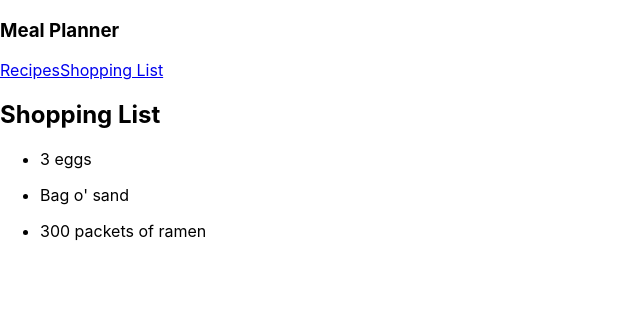
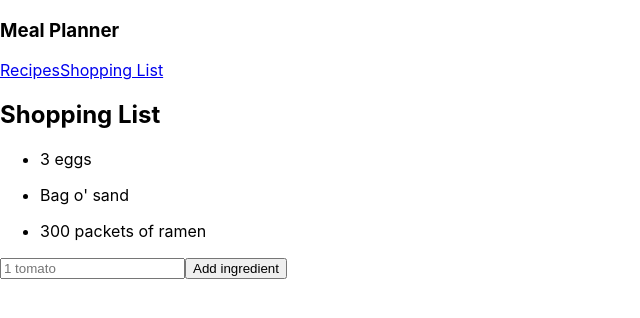
Before and after one commit to bbokorney/meal-planner, a React (Create React App) app: page /shopping-list in a window 1280 px wide. Shown: the top 318 px of the page, without its empty margins (0-640 px from the left). Built offline with nearby package versions, Linux system fonts and the light colour scheme.

Commit message:
Add input for adding items to shopping list directly

```diff
--- /dev/null
+++ b/src/features/shopping-list/AddShoppingListItem.js
@@ -0,0 +1,27 @@
+import React, { useState } from "react";
+import { useDispatch } from "react-redux";
+import { addIngredientsToShoppingList } from "../shopping-list/shoppingListSlice";
+
+export const AddShoppingListItem = () => {
+  const dispatch = useDispatch();
+
+  const [text, setText] = useState("");
+
+  const onAddIngredientsToShoppingListClicked = () => {
+    dispatch(addIngredientsToShoppingList([text]));
+  };
+
+  return (
+    <div>
+      <input
+        type="text"
+        placeholder="1 tomato"
+        value={text}
+        onChange={(e) => setText(e.target.value)}
+      />
+      <button type="button" onClick={onAddIngredientsToShoppingListClicked}>
+        Add ingredient
+      </button>
+    </div>
+  );
+};
--- a/src/features/shopping-list/ShoppingList.js
+++ b/src/features/shopping-list/ShoppingList.js
@@ -5,6 +5,7 @@ import {
   selectShoppingListItemById,
   selectShoppingListItemIds,
 } from "./shoppingListSlice";
+import { AddShoppingListItem } from "./AddShoppingListItem";
 
 const ShoppingListItem = ({ itemId }) => {
   const item = useSelector((state) =>
@@ -45,6 +46,7 @@ export const ShoppingList = () => {
     <section>
       <h2>Shopping List</h2>
       {content}
+      <AddShoppingListItem />
     </section>
   );
 };
```
